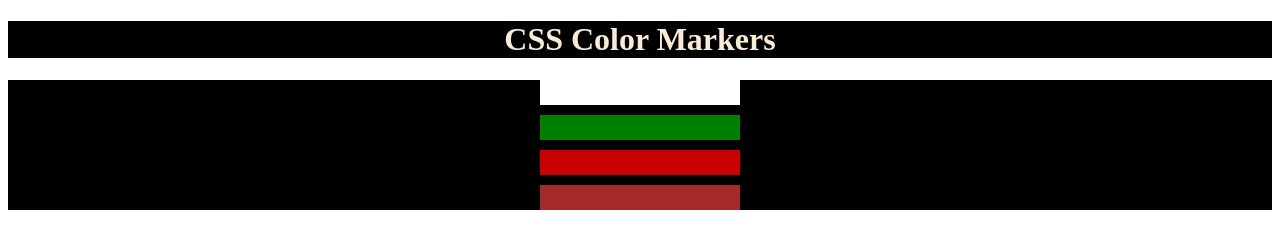
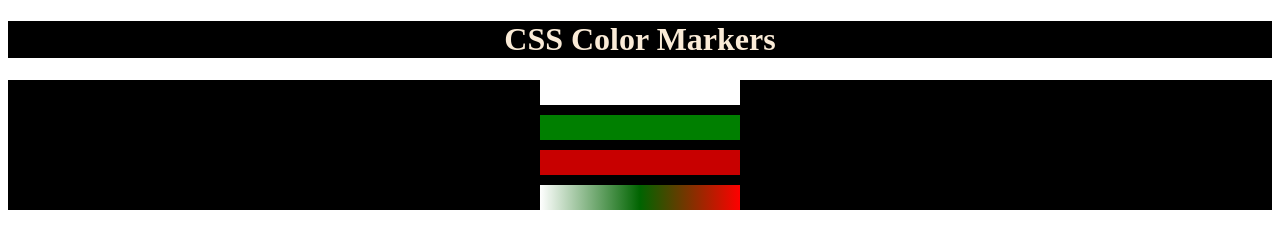
Before and after one commit to KoSeVenBe/Websites, a plain HTML site: page CSS_Color_Markers/index.html in a window 1280 px wide. Drawn offline with Linux system fonts and the light colour scheme.

Commit message:
linear gradient

```diff
--- a/CSS_Color_Markers/styles.css
+++ b/CSS_Color_Markers/styles.css
@@ -27,5 +27,5 @@ h1 {
   }
 
   .four {
-    background-color: brown;
+    background: linear-gradient(90deg, white, darkgreen, red);
   }
```
